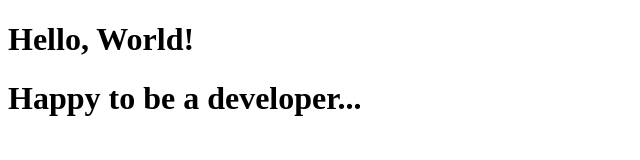
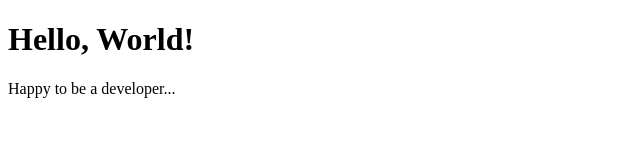
Before and after one commit to firebrand-labs/basic-html, a plain HTML site: page index.html in a window 1280 px wide. Shown: the whole page, without its empty margins (0-640 px from the left). Drawn offline with Linux system fonts and the light colour scheme.

Commit message:
updating the tags

```diff
--- a/index.html
+++ b/index.html
@@ -6,6 +6,6 @@
   </head>
   <body>
     <h1>Hello, World!</h1>
-    <h1>Happy to be a developer...</h1>
+    <p>Happy to be a developer...</p>
   </body>
 </html>
```
